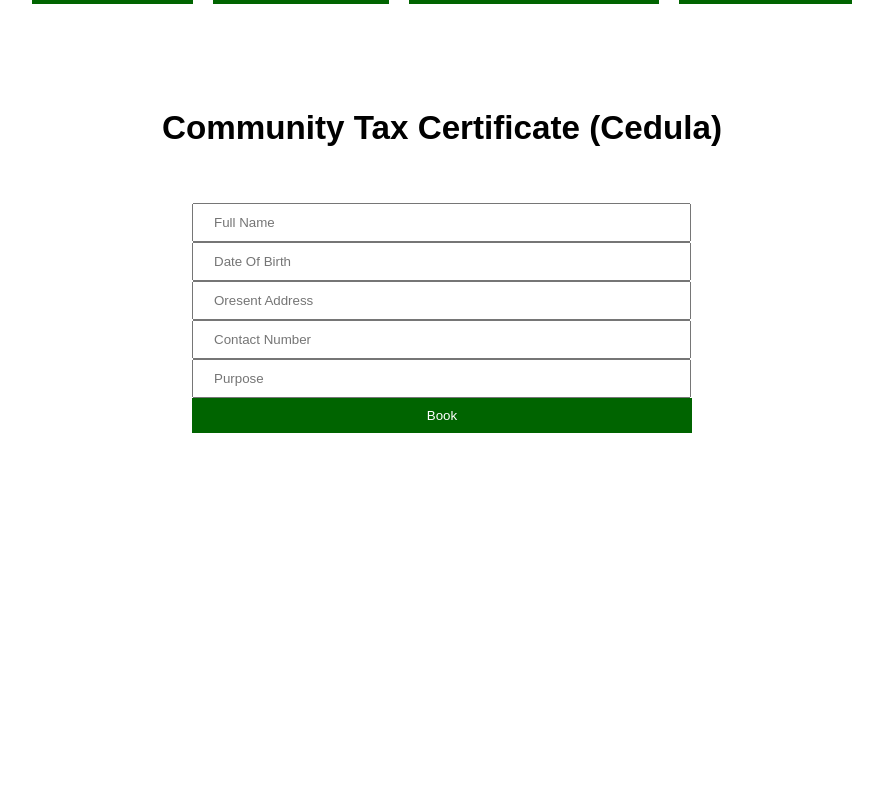
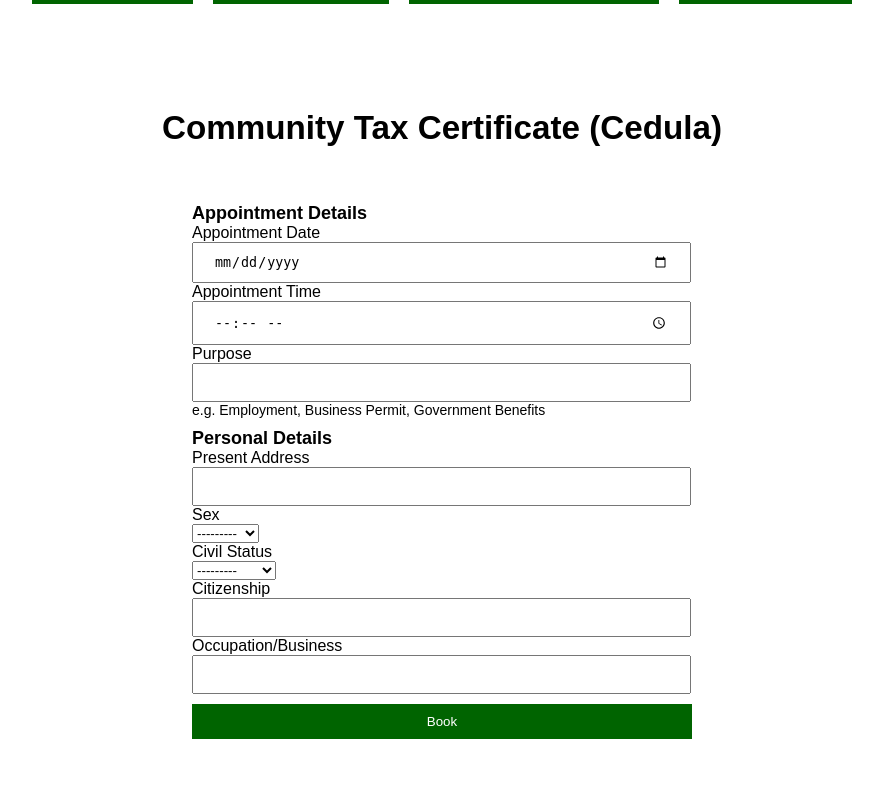
Before and after one commit to adamxparx/boacms, a Django app: template appointments/templates/appointments/comm_tax_certificate.html in a window 1280 px wide. Shown: the part 173-962 px from the top of the page, without its empty margins (198-1081 px from the left). Before the commit the page ends 606 px from the top, so only its background shows below. Run offline with Django 5.2, Linux system fonts and the light colour scheme; the template is opened without the code that fills it: values that come from a table or form of the project are taken from there, others are empty; tables that the repository leaves empty hold one stand-in row (values such as "Sample post"); parts of the project's set-up code (start-up, migrations or seed data) failed here and were passed over.

Commit message:
feature(appointments): community tax certificate, models, forms, UI, views

```diff
--- a/appointments/forms.py
+++ b/appointments/forms.py
@@ -19,3 +19,8 @@ class CertificateOfIndigencyForm(forms.ModelForm):
     class Meta:
         model = CertificateOfIndigency
         fields = ['present_address', 'contact_number']
+
+class CommunityTaxCertificateForm(forms.ModelForm):
+    class Meta:
+        model = CommunityTaxCertificate
+        fields = ['address', 'sex', 'civil_status', 'citizenship', 'occupation_or_business']
--- a/appointments/models.py
+++ b/appointments/models.py
@@ -44,3 +44,17 @@ class CertificateOfIndigency(models.Model):
 
     def __str__(self):
         return f"Certificate of Indigency for {self.full_name}"
+
+class CommunityTaxCertificate(models.Model):
+    SEX_CHOICES = (('Male', 'Male'), ('Female', 'Female'))
+    CIVIL_STATUS_CHOICES = (('Single', 'Single'), ('Married', 'Married'), ('Widowed', 'Widowed'), ('Separated', 'Separated'))
+
+    appointment = models.OneToOneField(Appointment, on_delete=models.CASCADE, primary_key=True)
+    address = models.CharField(max_length=255)
+    sex = models.CharField(max_length=10, choices=SEX_CHOICES)
+    civil_status = models.CharField(max_length=20, choices=CIVIL_STATUS_CHOICES)
+    citizenship = models.CharField(max_length=50)
+    occupation_or_business = models.CharField(max_length=255)
+
+    def __str__(self):
+        return f"Community Tax Certificate for {self.full_name}"
--- a/appointments/templates/appointments/comm_tax_certificate.html
+++ b/appointments/templates/appointments/comm_tax_certificate.html
@@ -7,12 +7,49 @@
 
     <h5>Community Tax Certificate (Cedula)</h5>
     <form class="cert" method="post">
-        <input type="text" placeholder="Full Name" />
-        <input type="text" placeholder="Date Of Birth" />
-        <input type="text" placeholder="Oresent Address" />
-        <input type="text" placeholder="Contact Number" />
-        <input type="text" placeholder="Purpose" />
-        <button>Book</button>
+        {% csrf_token %}
+        <div class="appointment">
+            <div class="title">Appointment Details</div>
+            <label for="{{ appointment_form.appointment_date.id_for_label }}">Appointment Date</label>
+            <div>
+                {{ appointment_form.appointment_date }}
+            </div>
+            <label for="{{ appointment_form.appointment_time.id_for_label }}">Appointment Time</label>
+            <div>
+                {{ appointment_form.appointment_time }}
+            </div>
+            <label for="{{ appointment_form.purpose.id_for_label }}">Purpose</label>
+            <div>
+                {{ appointment_form.purpose }}
+            </div>
+            <div class="help_text">
+                {{ appointment_form.purpose.help_text }}
+            </div>
+        </div>
+        <div class="clearance">
+            <div class="title">Personal Details</div>
+            <label for="{{ clearance_Form.address.id_for_label }}">Present Address</label>
+            <div>
+                {{ clearance_form.address }}
+            </div>
+            <label for="{{ clearance_Form.contact_number.id_for_label }}">Sex</label>
+            <div>
+                {{ clearance_form.sex }}
+            </div>
+            <label for="{{ clearance_Form.contact_number.id_for_label }}">Civil Status</label>
+            <div>
+                {{ clearance_form.civil_status }}
+            </div>
+            <label for="{{ clearance_Form.contact_number.id_for_label }}">Citizenship</label>
+            <div>
+                {{ clearance_form.citizenship }}
+            </div>
+            <label for="{{ clearance_Form.contact_number.id_for_label }}">Occupation/Business</label>
+            <div>
+                {{ clearance_form.occupation_or_business }}
+            </div>
+        </div>
+        <button type="submit">Book</button>
     </form>
 
 {% endblock %}
```
Also changed, not shown: appointments/migrations/0003_remove_communitytaxcertificate_date_of_birth.py (added).
